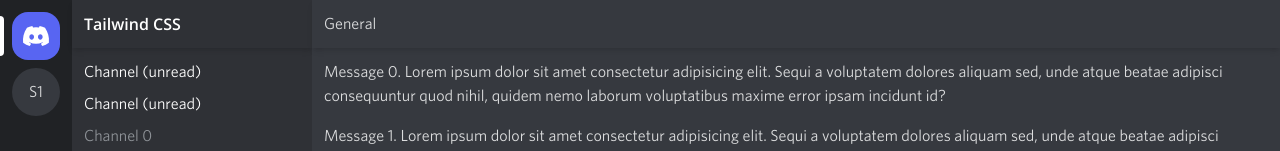
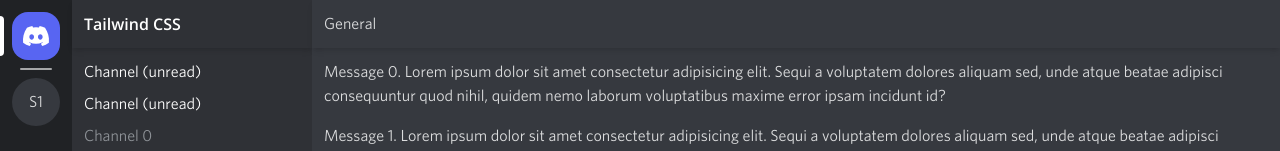
Before and after one commit to FranciscoJavierMartin/Discord-tailwind, a Vue app: page / in a window 1280 px wide. Shown: the top 151 px of the page. Built offline with nearby package versions, Linux system fonts and the light colour scheme.

Commit message:
Add divider

```diff
--- a/src/layouts/MainLayout.vue
+++ b/src/layouts/MainLayout.vue
@@ -4,6 +4,7 @@
       <NavLink to="/">
         <DiscordIcon class="h-5 w-7" />
       </NavLink>
+      <hr class="border-t-white/[.60] border-t-2 rounded mx-2" />
       <NavLink :to="`/servers/1`"> S1 </NavLink>
     </div>
     <slot />
```
